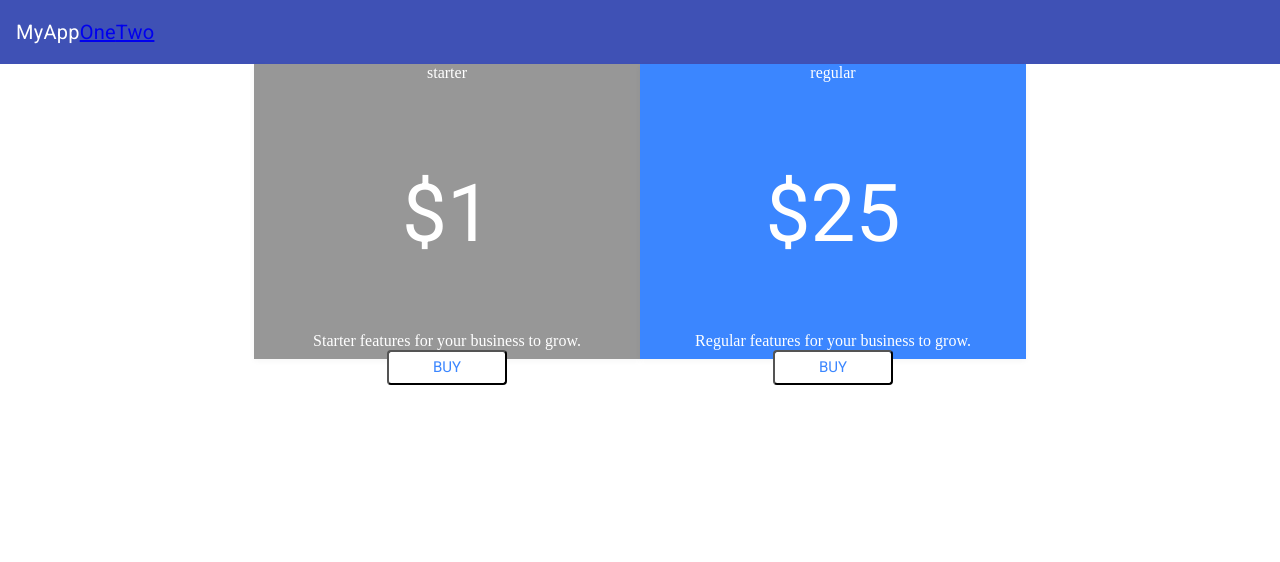
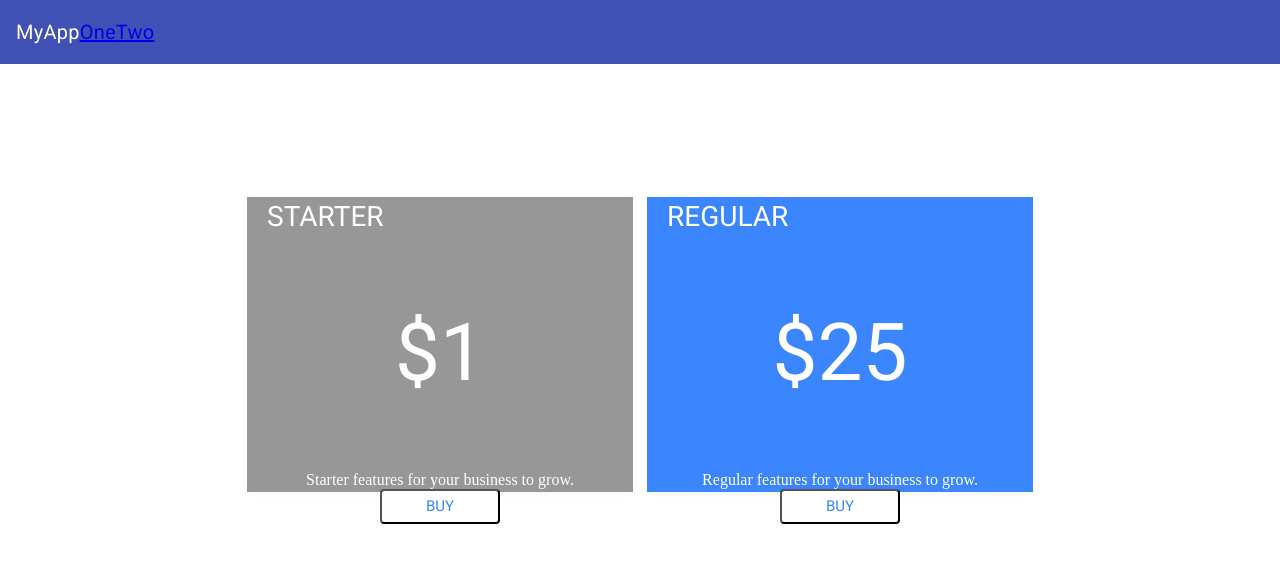
Before and after one commit to ProstoBoris/coding-exercise, an Angular app: page /page-one in a window 1280 px wide. Shown: the top 562 px of the page. Built offline with nearby package versions, Linux system fonts and the light colour scheme.

Commit message:
Update styling

```diff
--- a/src/app/card/card.component.scss
+++ b/src/app/card/card.component.scss
@@ -4,11 +4,21 @@
     opacity: 1;
     width: 386px;
     height: 295px;
+    margin: 133px 7px;
+}
+
+.card.card-disabled {
+    opacity: 0.2;
 }
 
 .card-header {
-    text-align: center;
-    margin-bottom: 16px;
+    text-align: left;
+    font: normal normal normal 28px/40px Roboto;
+    letter-spacing: 0px;
+    text-transform: uppercase;
+    color: #FFFFFF;
+    opacity: 1;
+    margin: 0 20px;
 }
 
 .card-body {
@@ -22,6 +32,7 @@
     text-align: center;
     font: normal normal normal 80px/21px Roboto;
     letter-spacing: 0px;
+    text-transform: uppercase;
     color: #FFFFFF;
     opacity: 1;
 }
```
